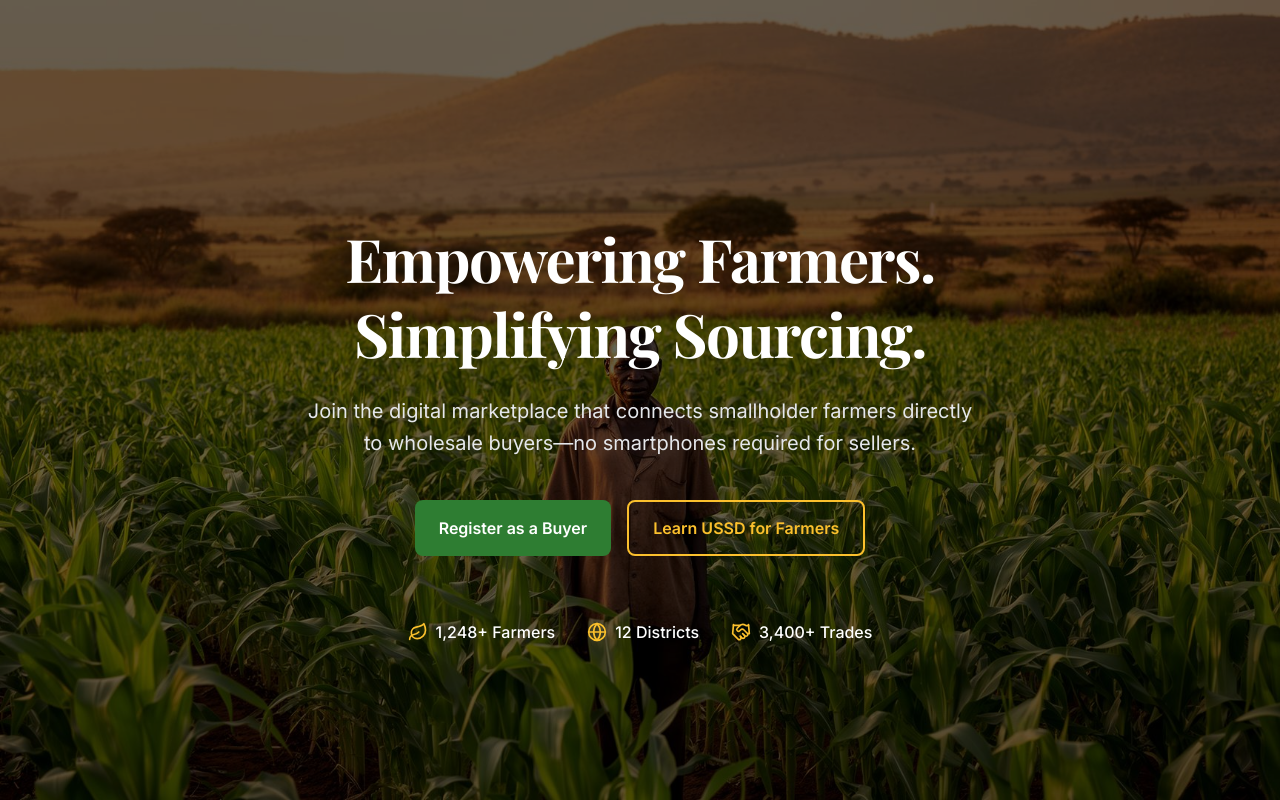
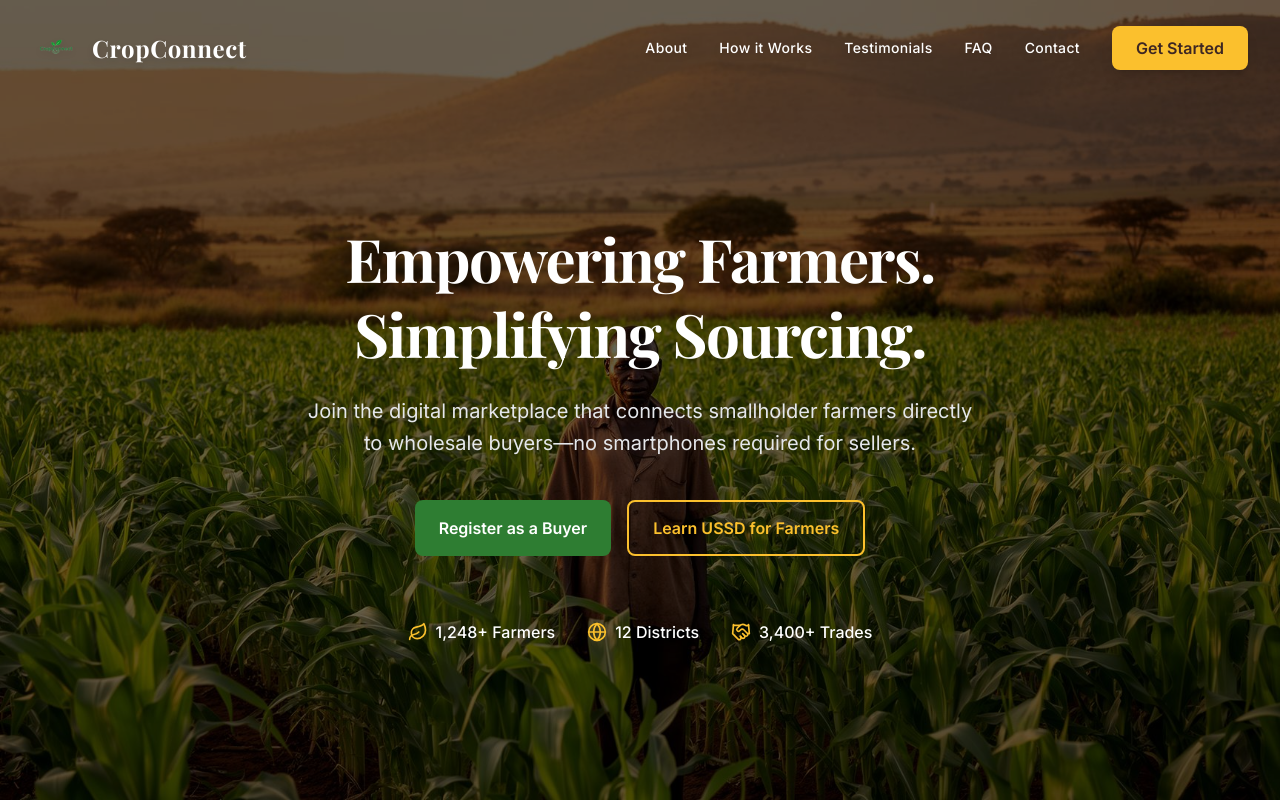
Before and after one commit to ISONIC0788/CropConnect-frontend, a React app in the folder frontend/: page / in a window 1280 px wide. Built offline with nearby package versions, Linux system fonts and the light colour scheme; the HTML template or start-up script is replaced by a standard one.

Commit message:
feat[Navbar]:added navbar on landining page

```diff
--- a/frontend/src/App.tsx
+++ b/frontend/src/App.tsx
@@ -1,8 +1,10 @@
+import Navbar from './components/Navbar'
 import Hero from './components/Hero'
 
 function App() {
   return (
     <main>
+      <Navbar />
       <Hero />
     </main>
   )
--- /dev/null
+++ b/frontend/src/components/Navbar.tsx
@@ -0,0 +1,87 @@
+import { useState } from 'react';
+import { Menu, X } from 'lucide-react';
+
+const Navbar = () => {
+  const [isOpen, setIsOpen] = useState(false);
+
+  const navLinks = [
+    { name: 'About', href: '#about' },
+    { name: 'How it Works', href: '#how-it-works' },
+    { name: 'Testimonials', href: '#testimonials' },
+    { name: 'FAQ', href: '#faq' },
+    { name: 'Contact', href: '#contact' },
+  ];
+
+  return (
+    // 1. Changed to 'absolute' positioning and 'bg-transparent'
+    <nav className="absolute top-0 left-0 w-full z-50 text-white font-sans bg-transparent">
+      <div className="max-w-7xl mx-auto px-4 sm:px-6 lg:px-8">
+        <div className="flex justify-between items-center h-24">
+
+          {/* Logo Section */}
+          <div className="flex-shrink-0 flex items-center gap-3 cursor-pointer">
+            {/* 2. Removed the white background wrapper to make the logo transparent */}
+            <img
+              src="/crop_connect_log.png"
+              alt="CropConnect Logo"
+              className="h-12 w-auto object-contain drop-shadow-md"
+            />
+            <span className="font-serif font-bold text-2xl tracking-wide hidden sm:block drop-shadow-md">
+              CropConnect
+            </span>
+          </div>
+
+          {/* Desktop Navigation Links */}
+          <div className="hidden md:flex space-x-8 items-center">
+            {navLinks.map((link) => (
+              <a
+                key={link.name}
+                href={link.href}
+                className="hover:text-accent transition-colors text-sm font-medium tracking-wide drop-shadow-md"
+              >
+                {link.name}
+              </a>
+            ))}
+            <button className="bg-accent hover:bg-yellow-500 text-brown px-6 py-2.5 rounded-lg font-semibold transition-colors cursor-pointer shadow-lg">
+              Get Started
+            </button>
+          </div>
+
+          {/* Mobile Menu Toggle Button */}
+          <div className="md:hidden flex items-center">
+            <button
+              onClick={() => setIsOpen(!isOpen)}
+              className="text-white hover:text-accent focus:outline-none cursor-pointer p-2 drop-shadow-md"
+            >
+              {isOpen ? <X className="h-8 w-8" /> : <Menu className="h-8 w-8" />}
+            </button>
+          </div>
+        </div>
+      </div>
+
+      {/* Mobile Dropdown Menu */}
+      {/* Kept the solid green background here so links are readable when opened over the image */}
+      {isOpen && (
+        <div className="md:hidden bg-primary shadow-xl pb-6 pt-2 px-4 border-t border-green-800 absolute w-full left-0 top-24">
+          <div className="flex flex-col space-y-4 pt-2">
+            {navLinks.map((link) => (
+              <a
+                key={link.name}
+                href={link.href}
+                className="block text-white hover:text-accent transition-colors text-base font-medium px-2"
+                onClick={() => setIsOpen(false)}
+              >
+                {link.name}
+              </a>
+            ))}
+            <button className="w-full bg-accent hover:bg-yellow-500 text-brown px-5 py-3 rounded-lg font-semibold transition-colors mt-4 shadow-sm cursor-pointer">
+              Get Started
+            </button>
+          </div>
+        </div>
+      )}
+    </nav>
+  );
+};
+
+export default Navbar;
```
